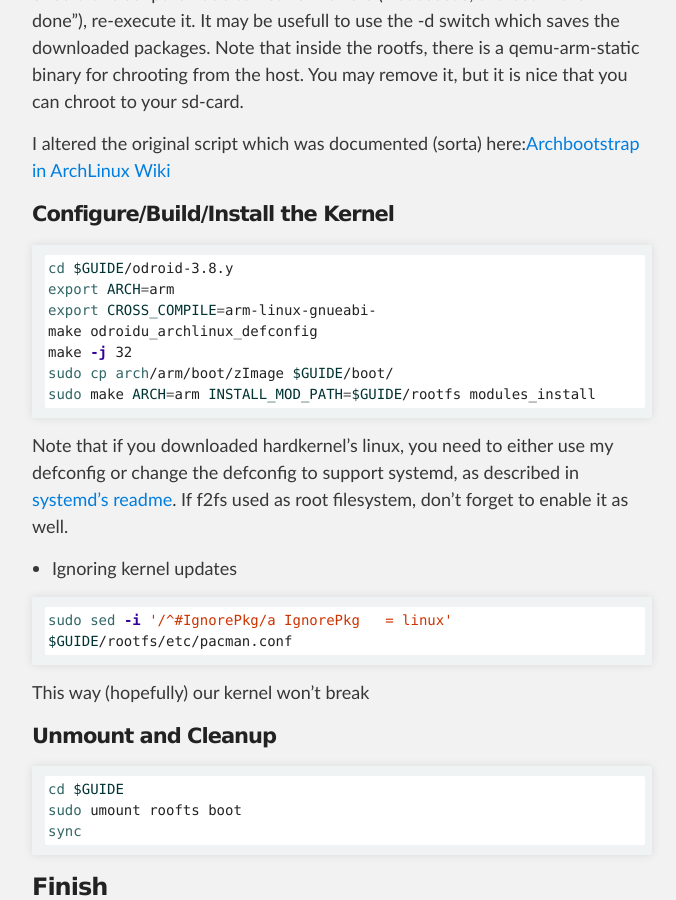
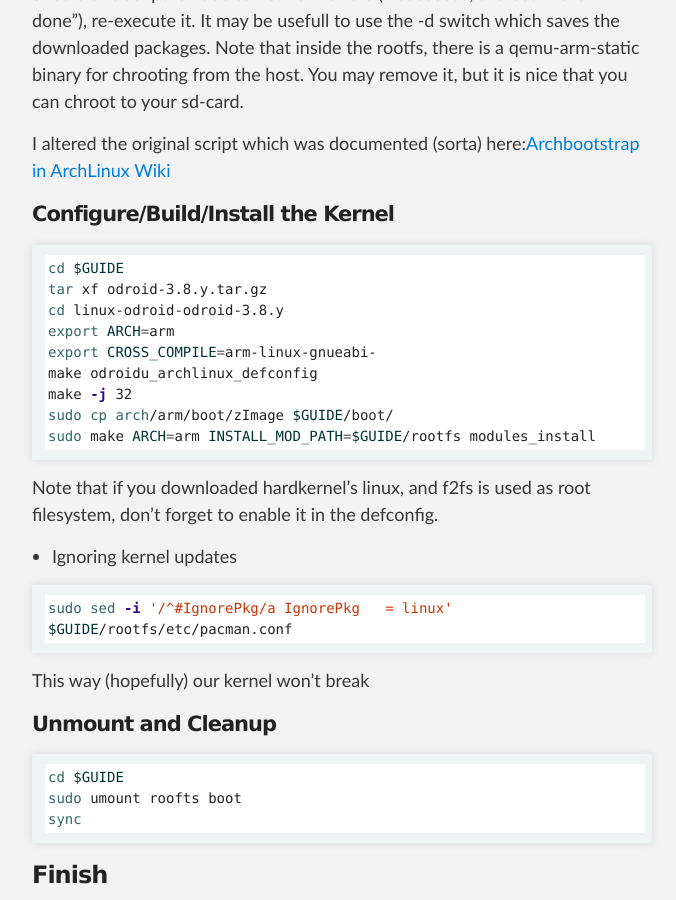
Before and after one commit to yannayl/odroidu2-home-server, a Jekyll site: the page built from posts/base-system.md, in a window 1280 px wide and 900 px high, scrolled down 3529 px. Shown: the whole window, without its empty margins (298-974 px from the left). Built offline with Jekyll 4.4.1, drawn with Linux system fonts in a browser that asks for light colours; Markdown is read by kramdown in place of the engine named in the settings; some of the changed text lies outside the part shown.

Commit message:
Fix kernel download and configure instructions

````diff
--- a/posts/base-system.md
+++ b/posts/base-system.md
@@ -138,7 +138,9 @@
 #### Configure/Build/Install the Kernel
 
 ```bash
-cd $GUIDE/odroid-3.8.y
+cd $GUIDE
+tar xf odroid-3.8.y.tar.gz
+cd linux-odroid-odroid-3.8.y
 export ARCH=arm
 export CROSS_COMPILE=arm-linux-gnueabi-
 make odroidu_archlinux_defconfig
@@ -147,8 +149,7 @@
 sudo make ARCH=arm INSTALL_MOD_PATH=$GUIDE/rootfs modules_install
 ```
 
-Note that if you downloaded hardkernel's linux, you need to either use my defconfig or change the defconfig to support systemd, as described in [systemd's readme](http://cgit.freedesktop.org/systemd/systemd/tree/README#n44).
-If f2fs used as root filesystem, don't forget to enable it as well.
+Note that if you downloaded hardkernel's linux, and f2fs is used as root filesystem, don't forget to enable it in the defconfig.
 
 * Ignoring kernel updates
 
````
Also changed, not shown: other parts of posts/base-system.md (+1 -1 lines).
